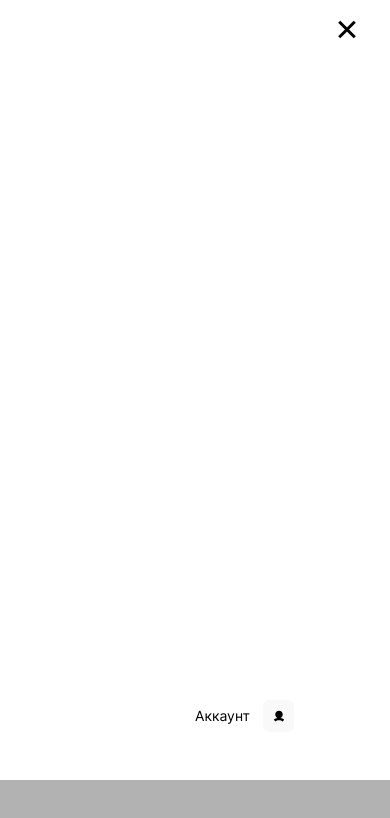
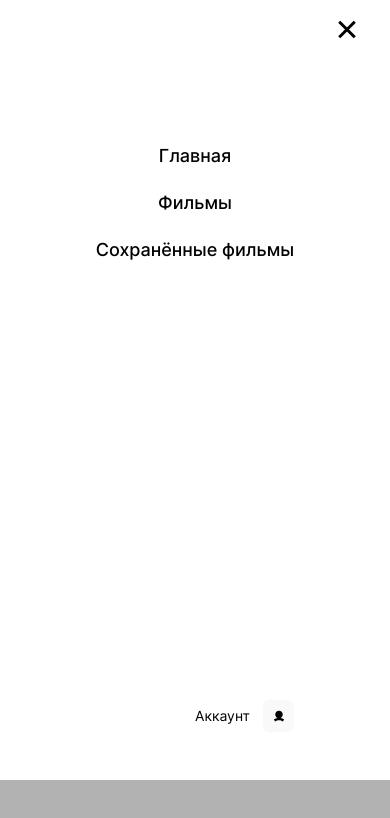
Before and after one commit to MariiaGudkova/movies-explorer-frontend, a React (Create React App) app: page / in a window 390 px wide. Both pictures are taken after a click on the element 329 px from the left and 41 px from the top of the page. Shown: the top 818 px of the page. Built offline with nearby package versions, Linux system fonts and the light colour scheme.

Commit message:
add navigation for all page sizes

```diff
--- a/src/components/Navigation/Navigation.css
+++ b/src/components/Navigation/Navigation.css
@@ -1,3 +1,7 @@
+.navigation {
+  display: block;
+}
+
 .navigation__list {
   display: flex;
   flex-direction: row;
@@ -11,6 +15,10 @@
   padding: 0;
 }
 
+.navigation__burger-item {
+  display: none;
+}
+
 .navigation__link {
   font-family: "Inter", "Arial", "Helvetica", sans-serif;
   font-style: normal;
@@ -20,14 +28,83 @@
   text-decoration: none;
   text-align: right;
   color: rgba(0, 0, 0, 1);
-  transition: font-weight 0.5s ease-out;
+  -webkit-transition: font-weight 0.5s ease-in;
+  transition: font-weight 0.5s ease-in;
 }
 
 .navigation__link:hover {
   font-weight: 500;
+  -webkit-transition: font-weight 0.5s ease-out;
   transition: font-weight 0.5s ease-out;
 }
 
 .navigation__link_indent {
-  margin-right: 16px;
+  margin-right: 18px;
 }
+
+@media screen and (max-width: 768px) {
+  .navigation {
+    display: none;
+  }
+
+  .navigation_active {
+    display: block;
+    position: absolute;
+    top: 160px;
+    right: 160px;
+    z-index: 4;
+  }
+
+  .navigation__list {
+    display: flex;
+    flex-direction: column;
+    justify-content: center;
+    align-items: center;
+    margin: 0;
+  }
+
+  .navigation__burger-item {
+    display: inline-block;
+  }
+
+  .navigation__item {
+    margin-bottom: 28px;
+  }
+
+  .navigation__link {
+    font-family: "Inter";
+    font-style: normal;
+    font-weight: 500;
+    font-size: 18px;
+    line-height: 22px;
+    text-align: center;
+    padding-bottom: 4px;
+  }
+
+  .navigation__link:hover {
+    border-bottom: 1.5px solid black;
+  }
+
+  .navigation__link_indent {
+    margin: 0;
+  }
+}
+
+@media screen and (max-width: 520px) {
+  .navigation_active {
+    margin-left: auto;
+    margin-right: auto;
+    top: 145px;
+    left: 0;
+    right: 0;
+    text-align: center;
+  }
+
+  .navigation__item {
+    margin-bottom: 25px;
+  }
+
+  .navigation__link {
+    padding-bottom: 5.5px;
+  }
+}
--- a/src/components/Navigation/Navigation.jsx
+++ b/src/components/Navigation/Navigation.jsx
@@ -1,19 +1,33 @@
 import React from "react";
+import { Link } from "react-router-dom";
 import "./Navigation.css";
+import { routes } from "../../utils/routes";
 
 function Navigation(props) {
+  const { open } = props;
   return (
-    <nav class="navigation">
+    <nav className={!open ? "navigation" : "navigation_active"}>
       <ul className="navigation__list">
-        <li className="navigation__item">
-          <a href="#" className="navigation__link navigation__link_indent">
-            Фильмы
-          </a>
+        <li className="navigation__item navigation__burger-item navigation__burger-item_active">
+          <Link
+            to={routes.baseRoute}
+            className="navigation__link navigation__link_indent"
+          >
+            Главная
+          </Link>
         </li>
         <li className="navigation__item">
-          <a href="#" className="navigation__link">
-            Сохраненные фильмы
-          </a>
+          <Link
+            to={routes.movies}
+            className="navigation__link navigation__link_indent"
+          >
+            Фильмы
+          </Link>
+        </li>
+        <li className="navigation__item">
+          <Link to={routes.savedMovies} className="navigation__link">
+            Сохранённые фильмы
+          </Link>
         </li>
       </ul>
     </nav>
```
